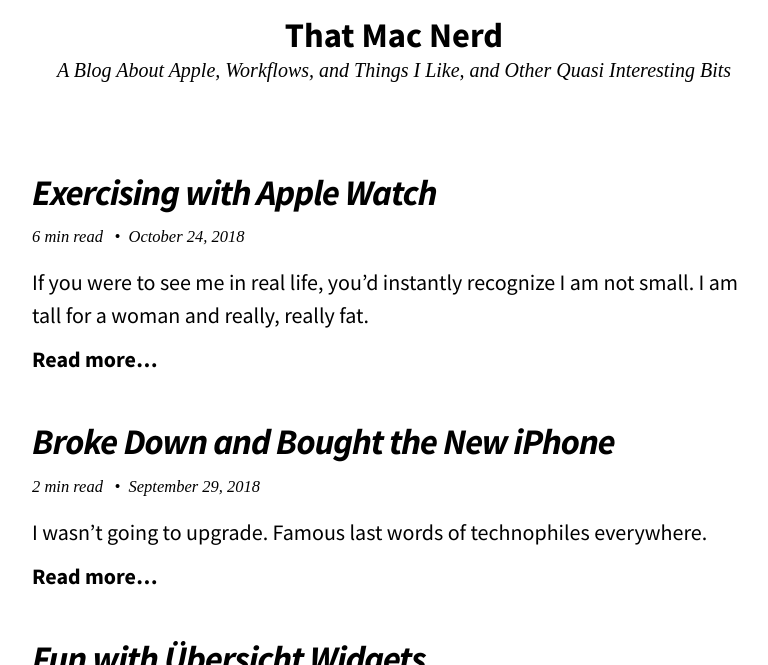
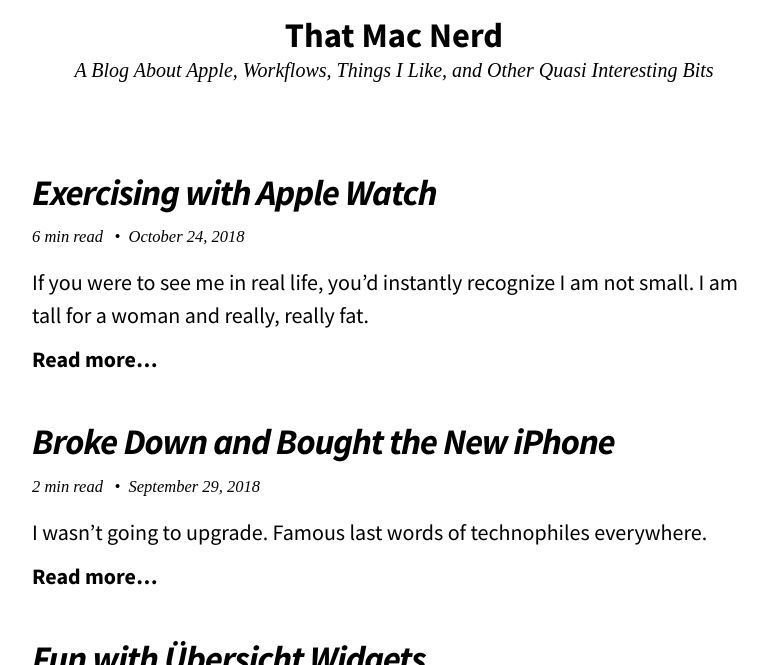
Before and after one commit to bryanbraun/tiffany.blog, a Jekyll site: the page built from index.html, in a window 1280 px wide and 900 px high, cut to the strip 235-900 px from the top of the window. Shown: the whole strip, without its empty margins (246-1014 px from the left). Built offline with Jekyll 4.4.1, drawn with Linux system fonts in a browser that asks for light colours; nearby versions of some CDN libraries; the list of posts is cut into pages by our own code.

Commit message:
Remove LinkedIn share and update config

```diff
--- a/_config.yml
+++ b/_config.yml
@@ -17,7 +17,7 @@
 # remote_theme: mmistakes/so-simple-theme
 locale: en-US
 title: "That Mac Nerd"
-description: "A Blog About Apple, Workflows, and Things I Like, and Other Quasi Interesting Bits"
+description: "A Blog About Apple, Workflows, Things I Like, and Other Quasi Interesting Bits"
 baseurl: # the subpath of your site, e.g. "/blog"
 url: https://thatmacnerd.com
 logo: https://res.cloudinary.com/thatmacnerd/image/upload/v1541377614/TMN_round.png
--- a/_includes/social-share.html
+++ b/_includes/social-share.html
@@ -1,6 +1,6 @@
 <div class="page-share">
   <a href="https://www.facebook.com/sharer/sharer.php?u={{ page.url | absolute_url | url_encode }}" onclick="window.open(this.href, 'window', 'left=20,top=20,width=500,height=500,toolbar=1,resizable=0'); return false;" class="btn btn--facebook btn--small"><i class="fab fa-fw fa-facebook" aria-hidden="true"></i> <span>{{ site.data.text[site.locale].share | default: 'Share' }}</span></a>
   <a href="https://twitter.com/intent/tweet?text={{ page.title | url_encode }}%20{{ page.url | absolute_url | url_encode }}" onclick="window.open(this.href, 'window', 'left=20,top=20,width=500,height=500,toolbar=1,resizable=0'); return false;" class="btn btn--twitter btn--small"><i class="fab fa-fw fa-twitter" aria-hidden="true"></i> <span>{{ site.data.text[site.locale].tweet | default: 'Tweet' }}</span></a>
-  <a href="https://www.linkedin.com/shareArticle?mini=true&url={{ page.url | absolute_url | url_encode }}" onclick="window.open(this.href, 'window', 'left=20,top=20,width=500,height=500,toolbar=1,resizable=0'); return false;" class="btn btn--linkedin btn--small"><i class="fab fa-fw fa-linkedin" aria-hidden="true"></i> <span>LinkedIn</span></a>
+  <!-- <a href="https://www.linkedin.com/shareArticle?mini=true&url={{ page.url | absolute_url | url_encode }}" onclick="window.open(this.href, 'window', 'left=20,top=20,width=500,height=500,toolbar=1,resizable=0'); return false;" class="btn btn--linkedin btn--small"><i class="fab fa-fw fa-linkedin" aria-hidden="true"></i> <span>LinkedIn</span></a> -->
   <a href="https://reddit.com/submit?title={{ page.title | url_encode }}&url={{ page.url | absolute_url | url_encode }}" onclick="window.open(this.href, 'window', 'left=20,top=20,width=500,height=500,toolbar=1,resizable=0'); return false;" class="btn btn--reddit btn--small"><i class="fab fa-fw fa-reddit" aria-hidden="true"></i> <span>Reddit</span></a>
 </div>
--- a/service-worker.js
+++ b/service-worker.js
@@ -3,7 +3,7 @@
 // set names for both precache & runtime cache
 workbox.core.setCacheNameDetails({
   prefix: 'that-mac-nerd',
-  suffix: 'v6.4',
+  suffix: 'v6.5',
   precache: 'precache',
   runtime: 'runtime-cache'
 });
```
